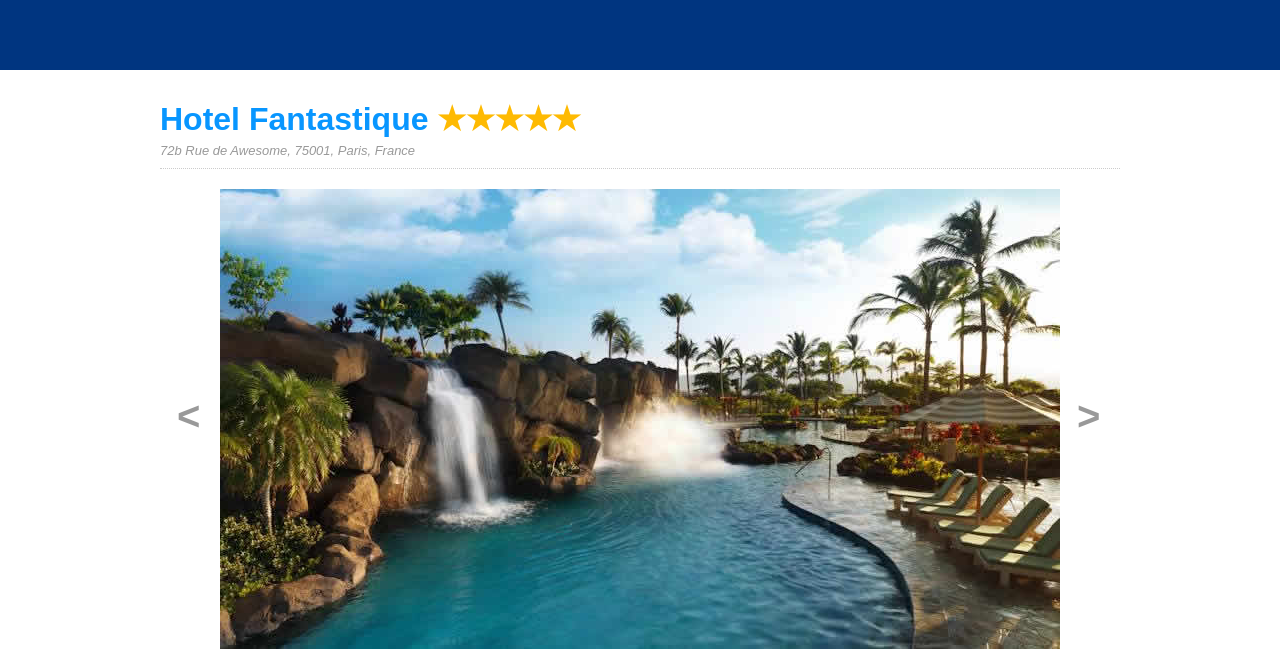
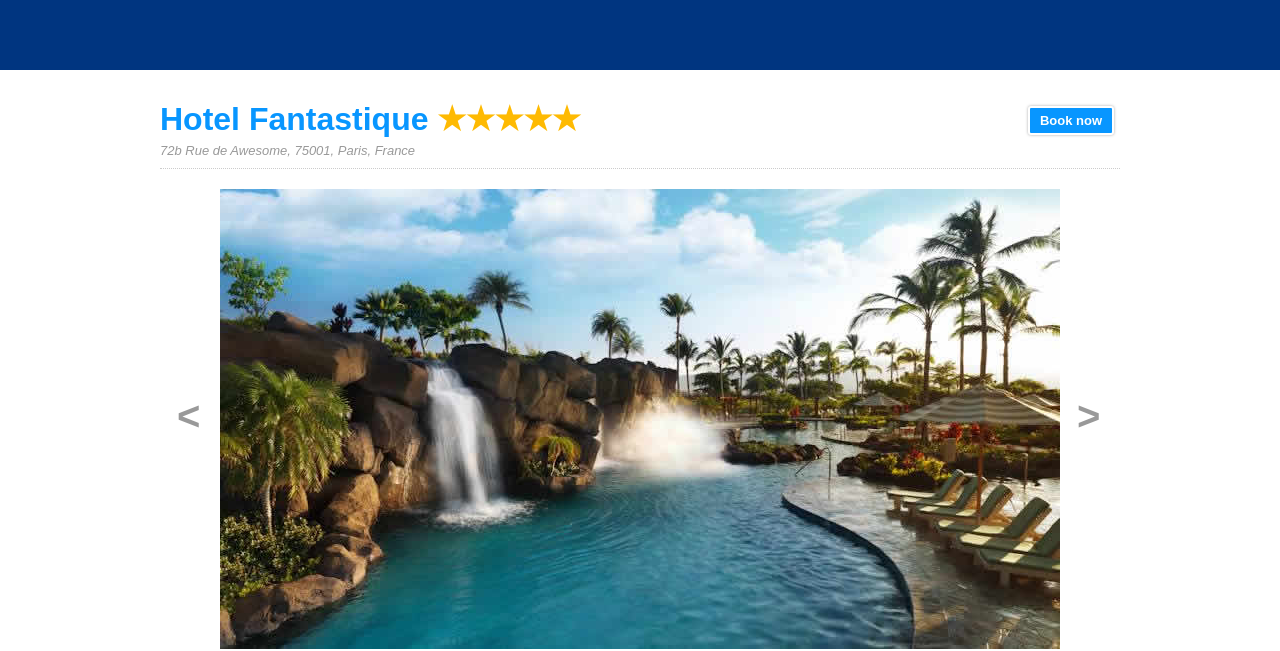
Before and after one commit to ioncreature/booking-test, a plain HTML site: page index.html in a window 1280 px wide. Shown: the top 651 px of the page. Drawn offline with Linux system fonts and the light colour scheme.

Commit message:
Added "Book now" button

```diff
--- a/css.css
+++ b/css.css
@@ -37,6 +37,34 @@ h2 {
 	border-bottom: 1px dotted #ccc;
 	padding-bottom: 10px;
 	margin-bottom: 20px;
+    overflow: hidden;
+}
+
+.header .left {
+    float: left;
+}
+
+.header .right {
+    float: right;
+}
+
+header .blue_button {
+    font-weight: bold;
+    margin: 6px;
+    box-shadow: 0 0 3px #aaa;
+    text-decoration: none;
+    color: white;
+    display: block;
+    border-radius: 3px;
+    background: #0896ff;
+    text-shadow: none;
+    border: 2px solid white;
+    padding: 5px 10px;
+    font-size: 13px;
+}
+
+header .blue_button:hover {
+    background: #003580;
 }
 
 .hotel_name {
--- a/index.html
+++ b/index.html
@@ -9,8 +9,17 @@
 	<body>
 
 		<header class="header">
-			<h1 class="hotel_name">Hotel Fantastique <span class="stars">★★★★★</span></h1>
-			<address class="hotel_address">72b Rue de Awesome, 75001, Paris, France</address>
+            <div class="left">
+                <h1 class="hotel_name">Hotel Fantastique <span class="stars">★★★★★</span></h1>
+                <address class="hotel_address">72b Rue de Awesome, 75001, Paris, France</address>
+            </div>
+            <div class="right">
+                <a
+                    class="blue_button"
+                    target="_blank"
+                    href="http://www.booking.com/hotel/ru/corinthia-nevskij-palace.en-gb.html?sid=1f91fbbcb7fab8687ac22b631d85d934;dcid=1;checkin=2014-04-04;checkout=2014-04-06;ucfs=1;srfid=314ef3de5d0b6032a5a76899d4bcaf890e9ffc17X1;hptv=do"
+                    >Book now</a>
+            </div>
 		</header>
 
 		<section class="photos">
```
Also changed, not shown: 1 other file.
